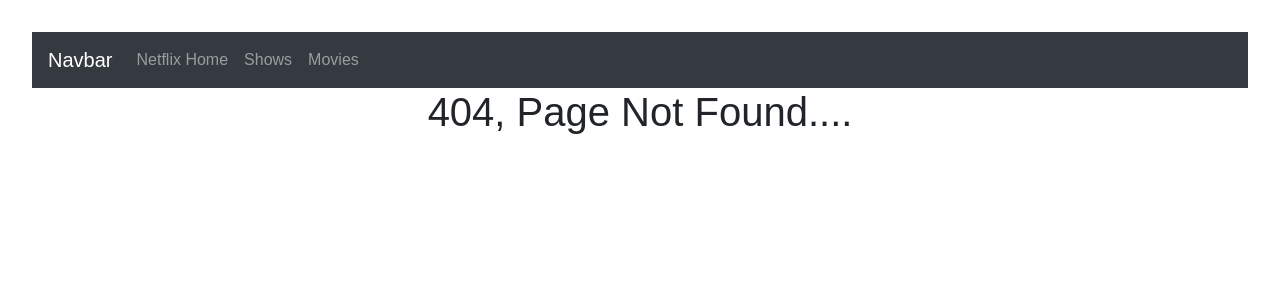
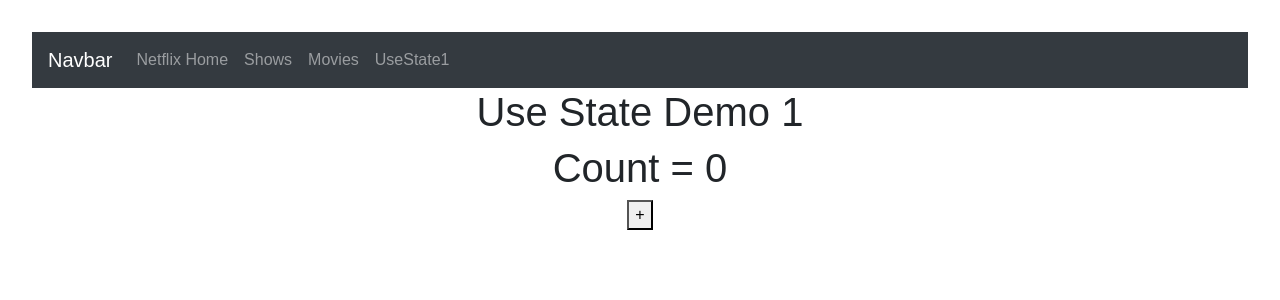
Before and after one commit to mayur0318/learning26, a React (Vite) app: page /usestatedemo1 in a window 1280 px wide. Before the commit this address had no page. Shown: the top 300 px of the page. Built offline with nearby package versions, Linux system fonts and the light colour scheme.

Commit message:
UsestateDemo1

```diff
--- a/src/App.jsx
+++ b/src/App.jsx
@@ -20,6 +20,7 @@ import { Watch } from './components/Watch';
 import { ErrorNotFound } from './components/ErrorNotFound';
 import { Homecomponent } from './components/Homecomponent';
 import { MapDemo4 } from './components/MapDemo4';
+import { UseStateDemo1 } from './components/UseStateDemo1';
 
 function App() {
 
@@ -33,6 +34,7 @@ return (
           <Route path='/netflixmovies' element={<NetflixMovies />}></Route>
           <Route path='/netflixshows' element={<NetflixShows />}></Route>
           <Route path='/watch/:name' element={<Watch />}></Route>
+          <Route path='/usestatedemo1' element={<UseStateDemo1/>}></Route>
           <Route path='/*' element={<ErrorNotFound />}></Route>
           <Route path='/' element={<Homecomponent />}></Route>
         </Routes>
--- a/src/components/Navbar.jsx
+++ b/src/components/Navbar.jsx
@@ -40,6 +40,12 @@ export const Navbar = () => {
                 Movies
               </Link>
             </li>
+
+            <li className="nav-item">
+              <Link className="nav-link" to="/usestatedemo1">
+                  UseState1
+              </Link>
+            </li>
           </ul>
         </div>
       </nav>
--- /dev/null
+++ b/src/components/UseStateDemo1.jsx
@@ -0,0 +1,15 @@
+import React, { useState } from 'react'
+
+export const UseStateDemo1 = () => {
+    const [count, setCount] = useState(0);
+    const increaseCount = () => {
+        setCount(count+1)
+    }
+  return (
+    <div>
+        <h1>Use State Demo 1</h1>
+        <h1>Count = {count}</h1>
+        <button onClick={increaseCount}>+</button>
+    </div>
+  )
+}
```
